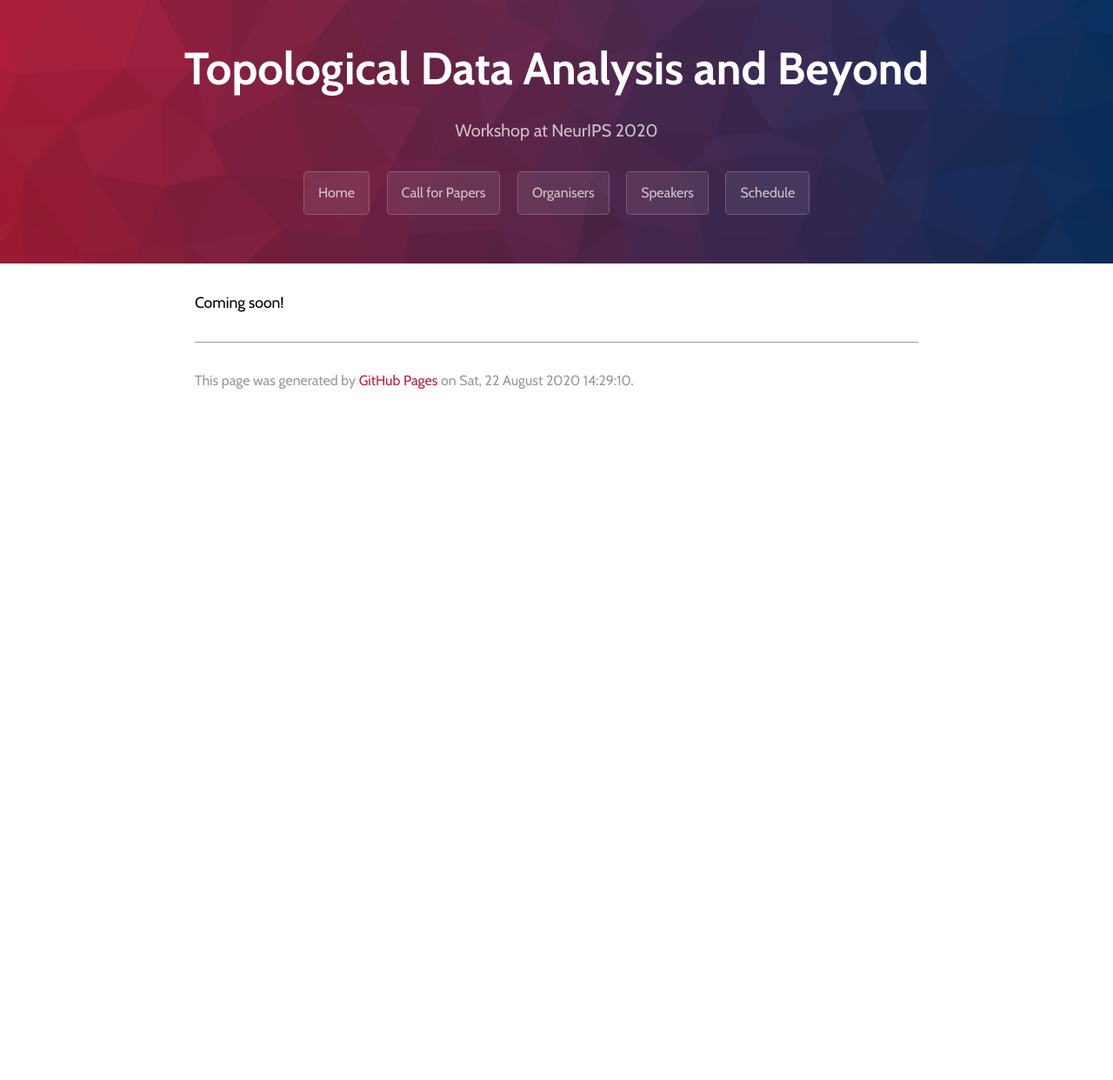
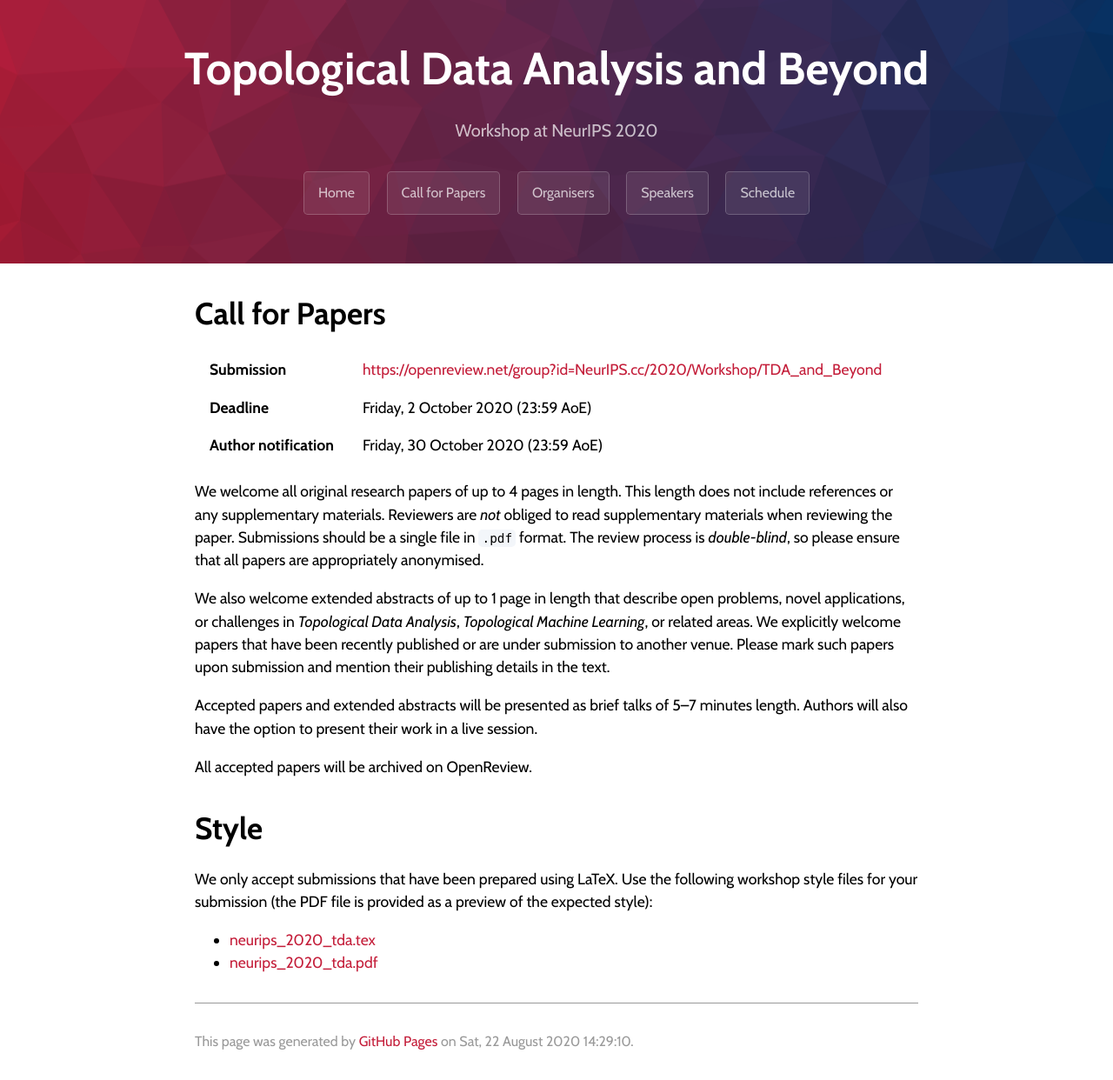
Before and after one commit to tda-in-ml/tda-in-ml.github.io, a Jekyll site: the page built from cfp.md, in a window 1280 px wide. Shown: the whole page at 87% size. Built offline with Jekyll 4.4.1, drawn with Linux system fonts in a browser that asks for light colours; our own code applies the rules of GitHub Pages for plain Markdown files; before the commit the page ends 900 px from its top, so only the background shows below that.

Commit message:
First version of call for papers

```diff
--- a/cfp.md
+++ b/cfp.md
@@ -2,4 +2,38 @@
 layout: default
 ---
 
-Coming soon!
+# Call for Papers
+
+| **Submission**          |[https://openreview.net/group?id=NeurIPS.cc/2020/Workshop/TDA_and_Beyond](https://openreview.net/group?id=NeurIPS.cc/2020/Workshop/TDA_and_Beyond)|
+| **Deadline**            |Friday,  2 October 2020 (23:59 AoE)|
+| **Author notification** |Friday, 30 October 2020 (23:59 AoE)|
+
+We welcome all original research papers of up to 4 pages in length. This
+length does not include references or any supplementary materials. Reviewers
+are *not* obliged to read supplementary materials when reviewing the paper.
+Submissions should be a single file in `.pdf` format. The review process
+is *double-blind*, so please ensure that all papers are appropriately
+anonymised.
+
+We also welcome extended abstracts of up to 1 page in length that
+describe open problems, novel applications, or challenges in
+*Topological Data Analysis*, *Topological Machine Learning*, or related
+areas. We explicitly welcome papers that have been recently published or
+are under submission to another venue. Please mark such papers
+upon submission and mention their publishing details in the
+text.
+
+Accepted papers and extended abstracts will be presented as brief talks
+of 5--7 minutes length. Authors will also have the option to present
+their work in a live session.
+
+All accepted papers will be archived on OpenReview.
+
+# Style
+
+We only accept submissions that have been prepared using LaTeX. Use the
+following workshop style files for your submission (the PDF file is
+provided as a preview of the expected style):
+
+- [neurips_2020_tda.tex](/assets/neurips_2020_tda.tex)
+- [neurips_2020_tda.pdf](/assets/neurips_2020_tda.pdf)
```
